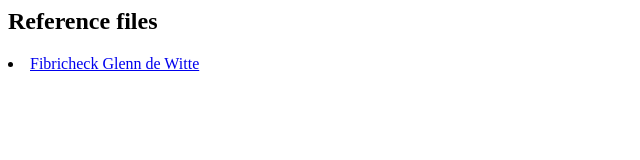
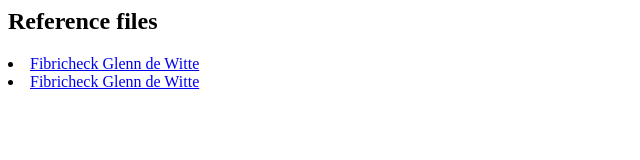
Before and after one commit to LodeBisschops/LodeBisschops.github.io, a plain HTML site: page references/index.html in a window 1280 px wide. Shown: the whole page, without its empty margins (0-640 px from the left). Drawn offline with Linux system fonts and the light colour scheme.

Commit message:
Update index.html

```diff
--- a/references/index.html
+++ b/references/index.html
@@ -7,6 +7,7 @@
 <h2>Reference files</h2>
 <p>
     <li><a href="Glenn_De_Witte_Fibricheck.pdf">Fibricheck Glenn de Witte</a></li>
+    <li><a href="Ine_Van_Loon_Fibricheck.pdf">Fibricheck Glenn de Witte</a></li>
 </p>
 </body>
 </html>
```
